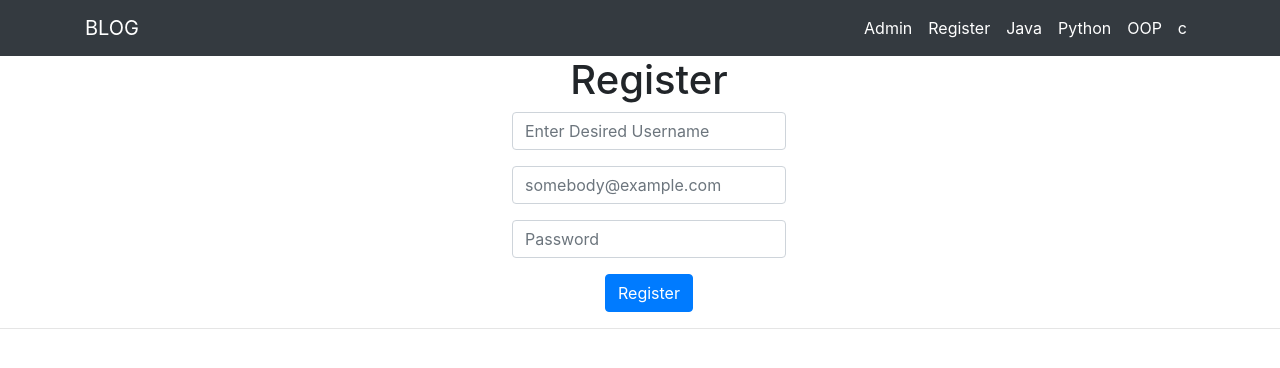
After one commit to hyphen-suraj/Tech-blog, a PHP site: page /registration.php in a window 1280 px wide. The commit adds this page. Shown: the top 368 px of the page. Run offline with PHP 8.4, Linux system fonts and the light colour scheme; data comes from the database, SQL or seed files in the repository.

Commit message:
registration

```diff
--- a/blog/admin/includes/all_user.php
+++ b/blog/admin/includes/all_user.php
@@ -50,7 +50,7 @@
                            echo "<td>{$user_role}</td>";
 
                            echo "<td><a href='user.php?source=edit_user&u_id={$user_id}'>Edit</a></td>";
-                           echo "<td><a href='user.php?delete={$user_id}'>Delete</a></td>";
+                           echo "<td><a  href='user.php?delete={$user_id}'>Delete</a></td>";
                            echo "</tr>";
                           }
 
--- a/blog/includes/login.php
+++ b/blog/includes/login.php
@@ -30,6 +30,8 @@ while($row = mysqli_fetch_assoc($login_query))
 
 }
 
+
+$password=crypt($password,$user_password);
 if($username == $db_username && $password == $user_password && $user_role === 'admin'){
 header("Location: ../admin");
 
--- a/blog/includes/navigation_bar.php
+++ b/blog/includes/navigation_bar.php
@@ -27,6 +27,7 @@ echo "<li class='nav-item active'><a href='admin/posts.php?source=edit_post&p_id
 
 
 <li class='nav-item active'><a href="admin" class='nav-link'>Admin</a></li>
+<li class='nav-item active'><a href="registration.php" class='nav-link'>Register</a></li>
         <?php
         $query= "SELECT * FROM categories";
         $cat_list=mysqli_query($connection,$query);
--- /dev/null
+++ b/blog/registration.php
@@ -0,0 +1,87 @@
+
+<?php include "includes/header.php" ;?>
+
+
+    <!-- Navigation -->
+
+
+<?php include "includes/navigation_bar.php" ;?>
+
+    <!-- Page Content -->
+
+
+
+
+
+  <?php
+
+  if(isset($_POST['submit'])){
+
+$username=$_POST['username'];
+$email=$_POST['email'];
+$password=$_POST['password'];
+
+
+$username=mysqli_real_escape_string($connection,$username);
+$email=mysqli_real_escape_string($connection,$email);
+$password=mysqli_real_escape_string($connection,$password);
+
+$query="SELECT rant_solt FROM users ";
+$salt_query=mysqli_query($connection,$query);
+if(!$salt_query){
+    die("QUERY FAILED ".mysqli_error($connection));
+}
+$row=mysqli_fetch_assoc($salt_query);
+$salt=$row['rant_solt'];
+$password=crypt($password,$salt);
+
+$query="INSERT INTO users(username,user_password,user_email,user_role) ";
+$query .="VALUES('{$username}','{$password}','{$email}','subscriber') ";
+
+$add_user=mysqli_query($connection,$query);
+
+if(!$add_user){
+    die('QUERY FAILED'.mysqli_error($connection));
+  }
+
+}
+
+
+
+
+
+
+
+
+  ?>
+<section id="login" style="text-align: center;margin-left: 40%;">
+    <div class="container">
+        <div class="row">
+            <div class="col-xs-6 col-xs-offset-3">
+                <div class="form-wrap">
+                <h1>Register</h1>
+                    <form role="form" action="registration.php" method="post" id="login-form" autocomplete="off">
+                        <div class="form-group">
+                            <label for="username" class="sr-only">username</label>
+                            <input type="text" name="username" id="username" class="form-control" placeholder="Enter Desired Username">
+                        </div>
+                         <div class="form-group">
+                            <label for="email" class="sr-only">Email</label>
+                            <input type="email" name="email" id="email" class="form-control" placeholder="somebody@example.com">
+                        </div>
+                         <div class="form-group">
+                            <label for="password" class="sr-only">Password</label>
+                            <input type="password" name="password" id="key" class="form-control" placeholder="Password">
+                        </div>
+
+                        <input type="submit" name="submit" id="btn-login" class="btn btn-primary" value="Register">
+                    </form>
+
+                </div>
+            </div> <!-- /.col-xs-12 -->
+        </div> <!-- /.row -->
+    </div> <!-- /.container -->
+</section>
+
+
+        <hr>
```
Also changed, not shown: blog/admin/includes/edit_user.php (+26 -4 lines), blog/admin/includes/profile_content.php (+16 -3 lines).
